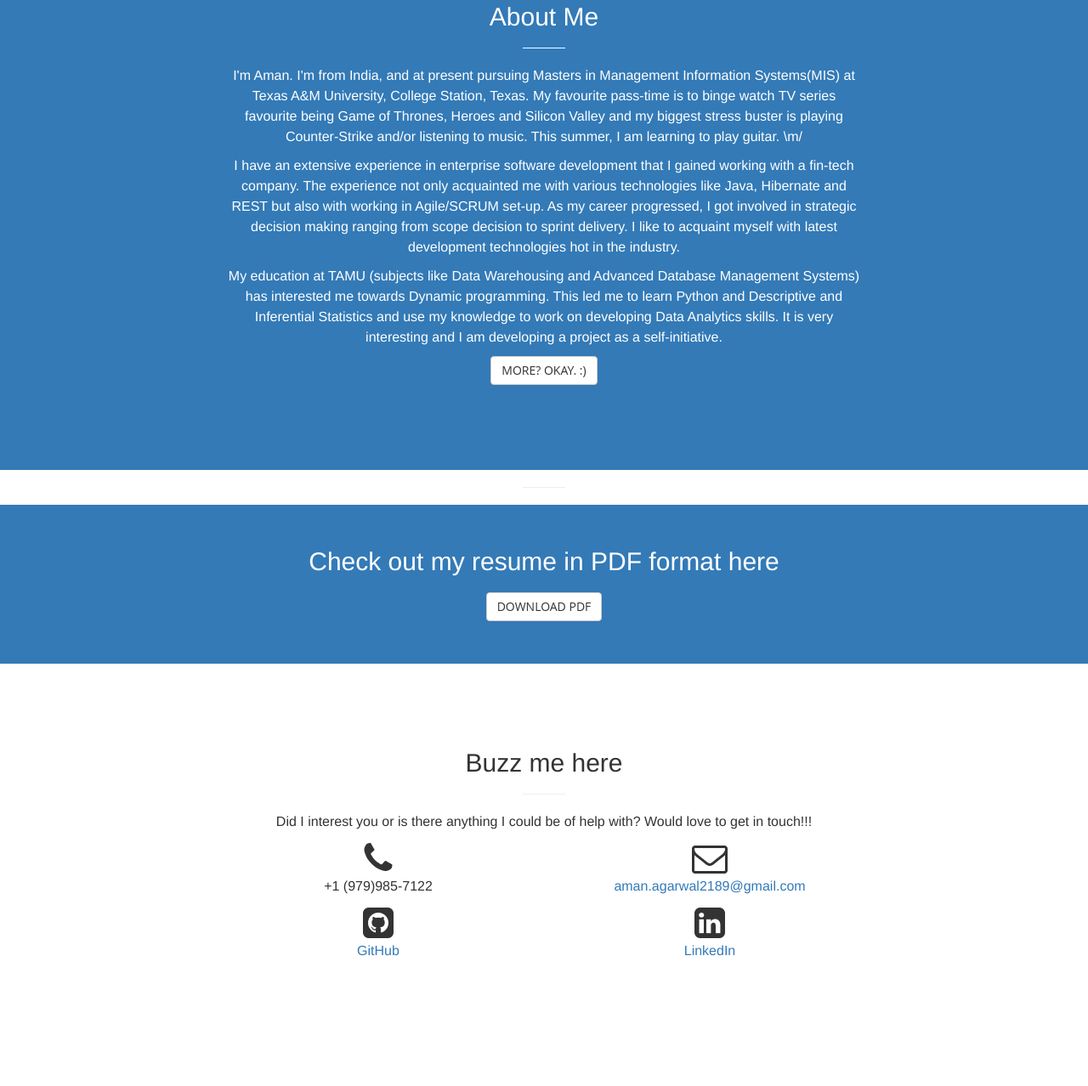
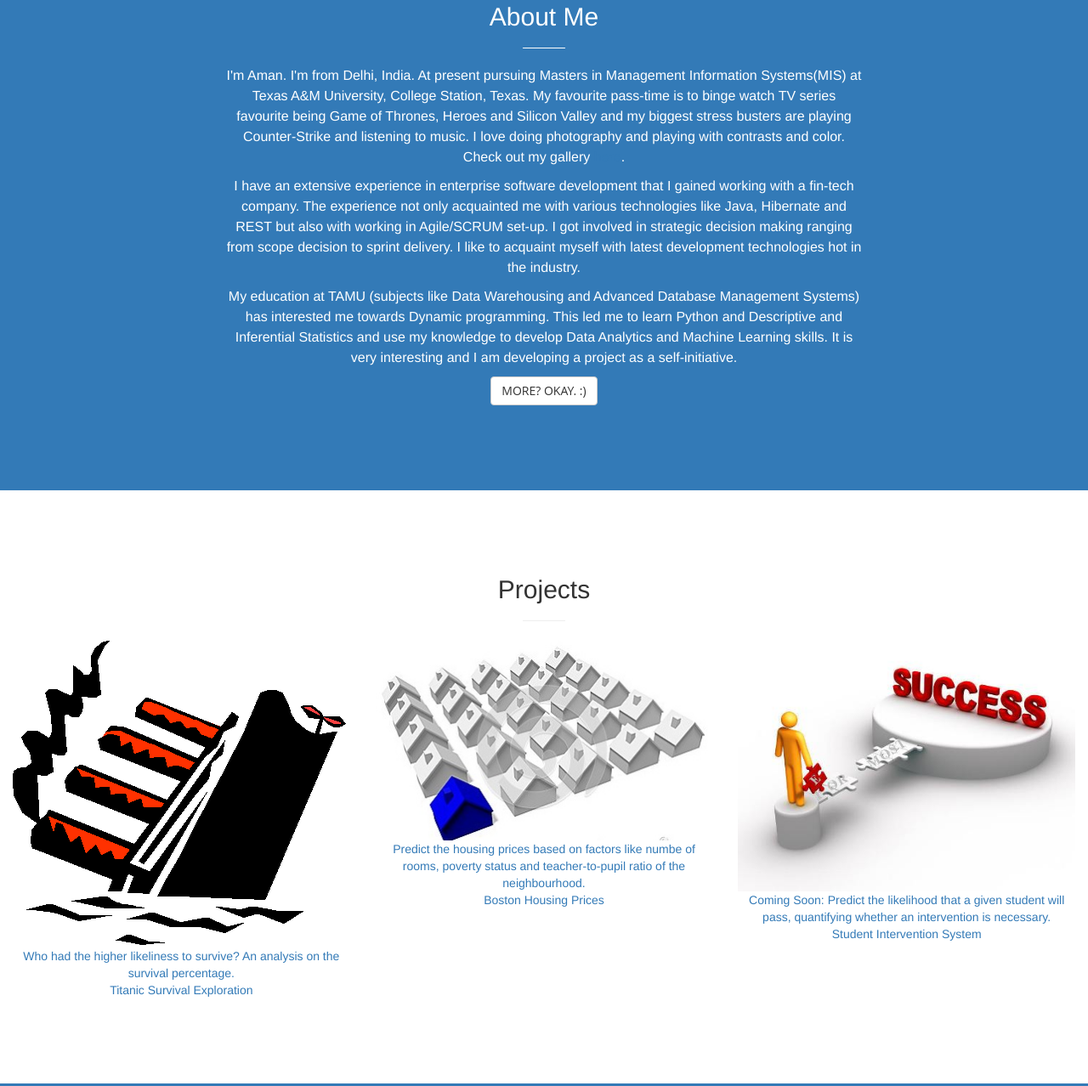
Before and after one commit to amanagarwal2189/amanagarwal2189.github.io, a plain HTML site: page index.html in a window 1280 px wide. Shown: the part 897-2175 px from the top of the page at 85% size. Before the commit the page ends 2138 px from the top, so only its background shows below. Drawn offline with Linux system fonts and the light colour scheme.

Commit message:
Added Projects

```diff
--- a/index.html
+++ b/index.html
@@ -60,17 +60,78 @@
                 <div class="col-lg-8 col-lg-offset-2 text-center">
                     <h2 class="section-heading">About Me</h2>
                     <hr class="light">
-                    <p class="text-faded">I'm Aman. I'm from India, and at present pursuing Masters in Management Information Systems(MIS) at Texas A&M University, College Station, Texas. My favourite pass-time is to binge watch TV series favourite being Game of Thrones, Heroes and Silicon Valley and my biggest stress buster is playing Counter-Strike and/or listening to music. This summer, I am learning to play guitar. \m/ </p>
+                    <p class="text-faded">
+					I'm Aman. I'm from Delhi, India. At present pursuing Masters in Management Information Systems(MIS) at Texas A&M University, College Station, Texas. My favourite pass-time is to binge watch TV series favourite being Game of Thrones, Heroes and Silicon Valley and my biggest stress busters are playing Counter-Strike and listening to music. I love doing photography and playing with contrasts and color. Check out my gallery <a  href="gallery.html">here</a>. </p>
 					<p class="text-faded">
-					I have an extensive experience in enterprise software development that I gained working with a fin-tech company. The experience not only acquainted me with various technologies like Java, Hibernate and REST but also with working in  Agile/SCRUM set-up. As my career progressed, I got involved in strategic decision making ranging from scope decision to sprint delivery. I like to acquaint myself with latest development technologies hot in the industry.</p>
+					I have an extensive experience in enterprise software development that I gained working with a fin-tech company. The experience not only acquainted me with various technologies like Java, Hibernate and REST but also with working in Agile/SCRUM set-up. I got involved in strategic decision making ranging from scope decision to sprint delivery. I like to acquaint myself with latest development technologies hot in the industry.</p>
 					<p class="text-faded">
-					My education at TAMU (subjects like Data Warehousing and Advanced Database Management Systems) has interested me towards Dynamic programming. This led me to learn Python and Descriptive and Inferential Statistics and use my knowledge to work on developing Data Analytics skills. It is very interesting and I am developing a project as a self-initiative.</p>
+					My education at TAMU (subjects like Data Warehousing and Advanced Database Management Systems) has interested me towards Dynamic programming. This led me to learn Python and Descriptive and Inferential Statistics and use my knowledge to develop Data Analytics and Machine Learning skills. It is very interesting and I am developing a project as a self-initiative.</p>
                     <a href="#resume" class="btn btn-default btn-xl page-scroll">More? Okay. :)</a>
                 </div>
             </div>
         </div>
     </section>
-	<hr/>
+
+	<section class="no-padding" id="projects">
+        <div class="container">
+            <div class="row">
+                <div class="col-lg-12 text-center">
+                    <h2 class="section-heading">Projects</h2>
+                    <hr class="primary">
+                </div>
+            </div>
+        </div>
+        <div class="container-fluid">
+            <div class="row no-gutter">
+                <div class="col-lg-4 col-sm-6">
+                    <a href="https://github.com/amanagarwal2189/NDProjects/blob/master/P1_titanic_survival_exploration/Titanic_Survival_Exploration-Copy1.ipynb" class="portfolio-box">
+                        <img src="images/ship.gif" class="img-responsive" alt="Titanic">
+                        <div class="portfolio-box-caption">
+                            <div class="portfolio-box-caption-content">
+                                <div class="project-category text-faded">
+                                    Who had the higher likeliness to survive? An analysis on the survival percentage.
+                                </div>
+                                <div class="project-name">
+                                    Titanic Survival Exploration
+                                </div>
+                            </div>
+                        </div>
+                    </a>
+                </div>
+                <div class="col-lg-4 col-sm-6">
+                    <a href="https://github.com/amanagarwal2189/NDProjects/blob/master/P2_boston_housing/boston_housing.ipynb" class="portfolio-box">
+                        <img src="images/housing.jpg" class="img-responsive" alt="Housing Prices">
+                        <div class="portfolio-box-caption">
+                            <div class="portfolio-box-caption-content">
+                                <div class="project-category text-faded">
+                                    Predict the housing prices based on factors like numbe of rooms, poverty status and teacher-to-pupil ratio of the neighbourhood.
+                                </div>
+                                <div class="project-name">
+                                    Boston Housing Prices
+                                </div>
+                            </div>
+                        </div>
+                    </a>
+                </div>
+                <div class="col-lg-4 col-sm-6">
+                    <a href="#projects" class="portfolio-box">
+                        <img src="images/studentIntervention.jpg" class="img-responsive" alt="Predict effect of student intervention">
+                        <div class="portfolio-box-caption">
+                            <div class="portfolio-box-caption-content">
+                                <div class="project-category text-faded">
+                                    Coming Soon: Predict the likelihood that a given student will pass, quantifying whether an intervention is necessary.
+                                </div>
+                                <div class="project-name">
+                                    Student Intervention System
+                                </div>
+                            </div>
+                        </div>
+                    </a>
+                </div>
+            </div>
+        </div>
+    </section>
+
 	<aside class="bg-primary" id="resume">
         <div class="container text-center">
             <div class="call-to-action">
@@ -79,6 +140,7 @@
             </div>
         </div>
     </aside>
+	<hr id="page-break">
 	<section id="contact">
         <div class="container">
             <div class="row">
```
